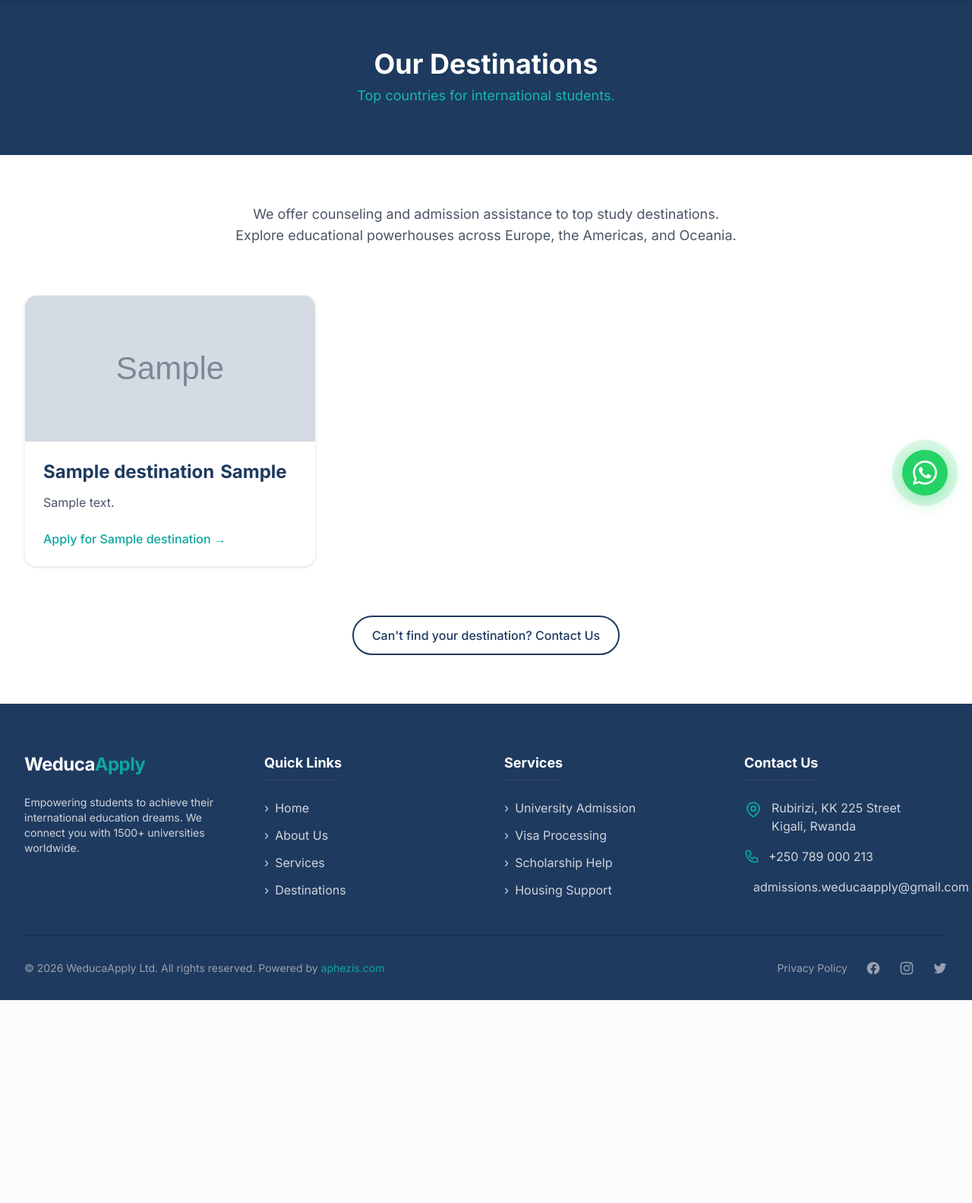
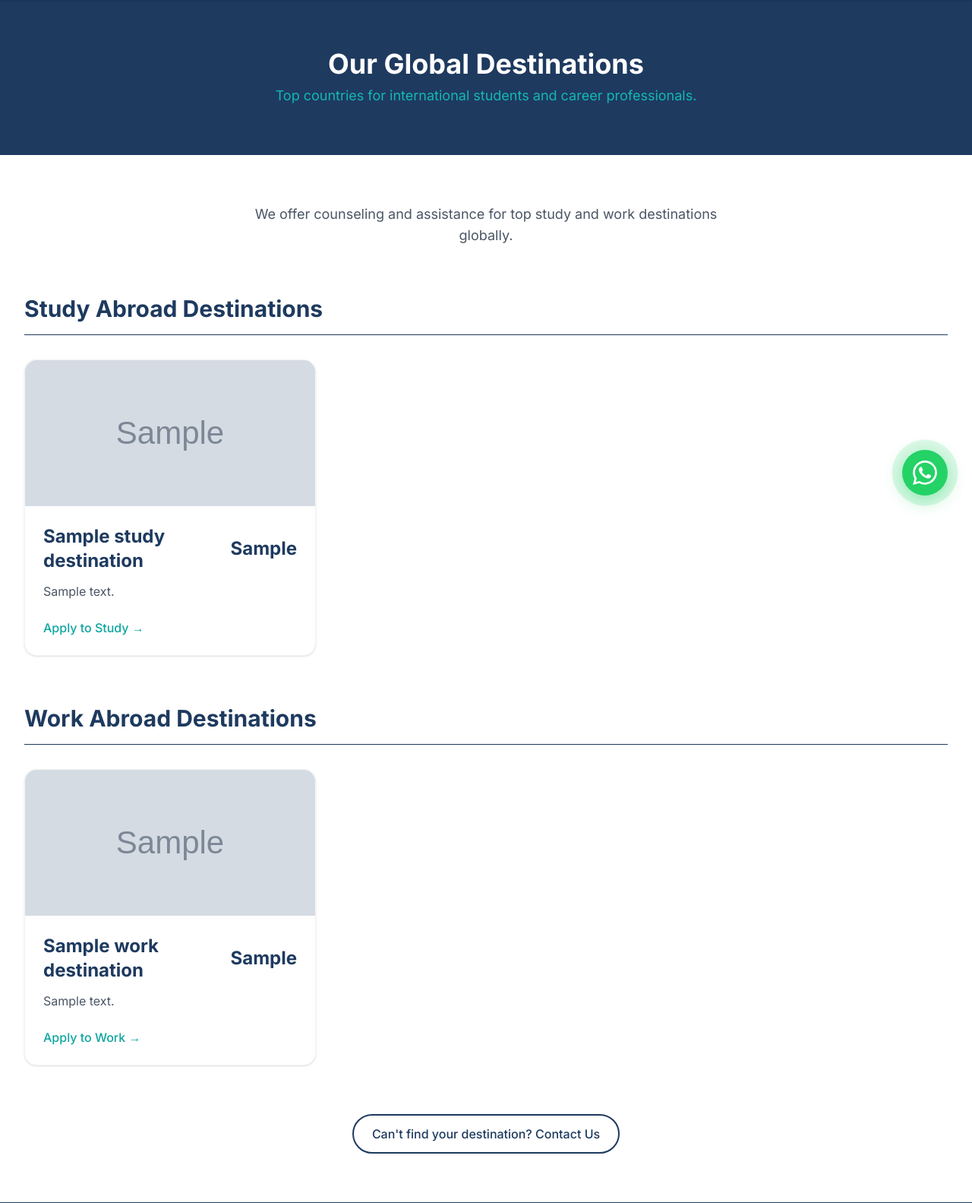
Before and after one commit to elsadeny/weducaltd, a Laravel app: template resources/views/destinations.blade.php in a window 1280 px wide. Shown: the part 116-1699 px from the top of the page at 76% size. Before the commit the page ends 1432 px from the top, so only its background shows below. Run offline with Laravel 12, Linux system fonts and the light colour scheme; the template is opened without the code that fills it: most values are stand-ins (such as "Sample title", 1, 10 or a date in 2020); grey boxes marked "Sample" are stand-in pictures; style sheets or scripts are compiled from the project's sources.

Commit message:
Add full destinations page and restrict homepage tabs to 6 elements with See More link

```diff
--- a/resources/views/destinations.blade.php
+++ b/resources/views/destinations.blade.php
@@ -1,20 +1,21 @@
 <x-layout>
     <div class="bg-navy py-16 text-center">
-        <h1 class="text-4xl font-bold text-white mb-2">Our Destinations</h1>
-        <p class="text-teal-light text-lg">Top countries for international students.</p>
+        <h1 class="text-4xl font-bold text-white mb-2">Our Global Destinations</h1>
+        <p class="text-teal-light text-lg">Top countries for international students and career professionals.</p>
     </div>
 
     <section class="py-16 bg-white">
         <div class="max-w-7xl mx-auto px-4 sm:px-6 lg:px-8">
             <div class="text-center mb-16 max-w-2xl mx-auto">
                 <p class="text-gray-600 text-lg">
-                    We offer counseling and admission assistance to top study destinations. Explore educational powerhouses across Europe, the Americas, and Oceania.
+                    We offer counseling and assistance for top study and work destinations globally.
                 </p>
             </div>
 
-            <div class="grid grid-cols-1 md:grid-cols-2 lg:grid-cols-3 gap-8">
-                @if(isset($destinations) && $destinations->count() > 0)
-                    @foreach($destinations as $destination)
+            <h2 class="text-3xl font-bold text-navy mb-8 border-b pb-4">Study Abroad Destinations</h2>
+            <div class="grid grid-cols-1 md:grid-cols-2 lg:grid-cols-3 gap-8 mb-16">
+                @if(isset($studyDestinations) && $studyDestinations->count() > 0)
+                    @foreach($studyDestinations as $destination)
                     <div class="bg-white rounded-2xl overflow-hidden shadow-sm hover:shadow-xl transition border border-gray-100 flex flex-col">
                         @if($destination->image)
                             <div class="h-48 overflow-hidden relative">
@@ -31,40 +32,46 @@
                                 <span class="text-2xl">{{ $destination->flag_emoji }}</span>
                             </h3>
                             <p class="text-gray-600 mb-6 flex-1">{{ $destination->description }}</p>
-                            <a href="{{ route('apply') }}?destination={{ $destination->id }}" class="text-teal font-medium hover:text-navy mt-auto">Apply for {{ $destination->name }} &rarr;</a>
+                            <a href="/#apply" onclick="document.getElementById('message').value = 'I want to study in {{ $destination->name }}';" class="text-teal font-medium hover:text-navy mt-auto">Apply to Study &rarr;</a>
                         </div>
                     </div>
                     @endforeach
                 @else
-                    <!-- Fallback data -->
-                    <div class="bg-white rounded-2xl overflow-hidden shadow border border-gray-100">
-                        <div class="h-48 bg-gray-200 flex items-center justify-center text-4xl">🇬🇧</div>
-                        <div class="p-6">
-                            <h3 class="text-2xl font-bold text-navy mb-3 flex items-center gap-2">United Kingdom 🇬🇧</h3>
-                            <p class="text-gray-600 mb-6 flex-1">Home to prestigious universities and a rich cultural heritage, the UK is a top choice for international students offering world-class research facilities.</p>
+                    <p class="text-gray-500">No study destinations available yet.</p>
+                @endif
+            </div>
+
+            <h2 class="text-3xl font-bold text-navy mb-8 border-b pb-4">Work Abroad Destinations</h2>
+            <div class="grid grid-cols-1 md:grid-cols-2 lg:grid-cols-3 gap-8">
+                @if(isset($workDestinations) && $workDestinations->count() > 0)
+                    @foreach($workDestinations as $destination)
+                    <div class="bg-white rounded-2xl overflow-hidden shadow-sm hover:shadow-xl transition border border-gray-100 flex flex-col">
+                        @if($destination->image)
+                            <div class="h-48 overflow-hidden relative">
+                                <img src="{{ Storage::url($destination->image) }}" class="w-full h-full object-cover group-hover:scale-105 transition duration-500" alt="{{ $destination->name }}">
+                            </div>
+                        @else
+                            <div class="h-48 bg-gray-200 flex items-center justify-center">
+                                <span class="text-4xl">{{ $destination->flag_emoji }}</span>
+                            </div>
+                        @endif
+                        <div class="p-6 flex-1 flex flex-col">
+                            <h3 class="text-2xl font-bold text-navy mb-3 flex items-center gap-2">
+                                {{ $destination->name }}
+                                <span class="text-2xl">{{ $destination->flag_emoji }}</span>
+                            </h3>
+                            <p class="text-gray-600 mb-6 flex-1">{{ $destination->description }}</p>
+                            <a href="/#apply" onclick="document.getElementById('message').value = 'I want to work in {{ $destination->name }}';" class="text-teal font-medium hover:text-navy mt-auto">Apply to Work &rarr;</a>
                         </div>
                     </div>
-
-                    <div class="bg-white rounded-2xl overflow-hidden shadow border border-gray-100">
-                        <div class="h-48 bg-gray-200 flex items-center justify-center text-4xl">🇺🇸</div>
-                        <div class="p-6">
-                            <h3 class="text-2xl font-bold text-navy mb-3 flex items-center gap-2">United States 🇺🇸</h3>
-                            <p class="text-gray-600 mb-6 flex-1">With the largest number of international students globally, the USA provides unparalleled academic choices and career opportunities post-graduation.</p>
-                        </div>
-                    </div>
-
-                    <div class="bg-white rounded-2xl overflow-hidden shadow border border-gray-100">
-                        <div class="h-48 bg-gray-200 flex items-center justify-center text-4xl">🇨🇦</div>
-                        <div class="p-6">
-                            <h3 class="text-2xl font-bold text-navy mb-3 flex items-center gap-2">Canada 🇨🇦</h3>
-                            <p class="text-gray-600 mb-6 flex-1">Renowned for its high quality of life, friendly environment, and excellent educational institutions with clear pathways to permanent residency.</p>
-                        </div>
-                    </div>
+                    @endforeach
+                @else
+                    <p class="text-gray-500">No work destinations available yet.</p>
                 @endif
             </div>
 
             <div class="mt-16 text-center">
-                <a href="{{ route('contact') }}" class="btn-outline">Can't find your destination? Contact Us</a>
+                <a href="/#contact" class="btn-outline">Can't find your destination? Contact Us</a>
             </div>
         </div>
     </section>
--- a/routes/web.php
+++ b/routes/web.php
@@ -7,6 +7,12 @@ Route::get('/', function () {
     $team = \App\Models\TeamMember::all();
     return view('home', compact('studyDestinations', 'workDestinations', 'team'));
 })->name('home');
+
+Route::get('/destinations', function () {
+    $studyDestinations = \App\Models\Destination::where('category', 'study')->get();
+    $workDestinations = \App\Models\Destination::where('category', 'work')->get();
+    return view('destinations', compact('studyDestinations', 'workDestinations'));
+})->name('destinations');
 
 Route::post('/contact', function (\Illuminate\Http\Request $request) {
     $validated = $request->validate([
```
Also changed, not shown: resources/views/home.blade.php (+18 -2 lines).
